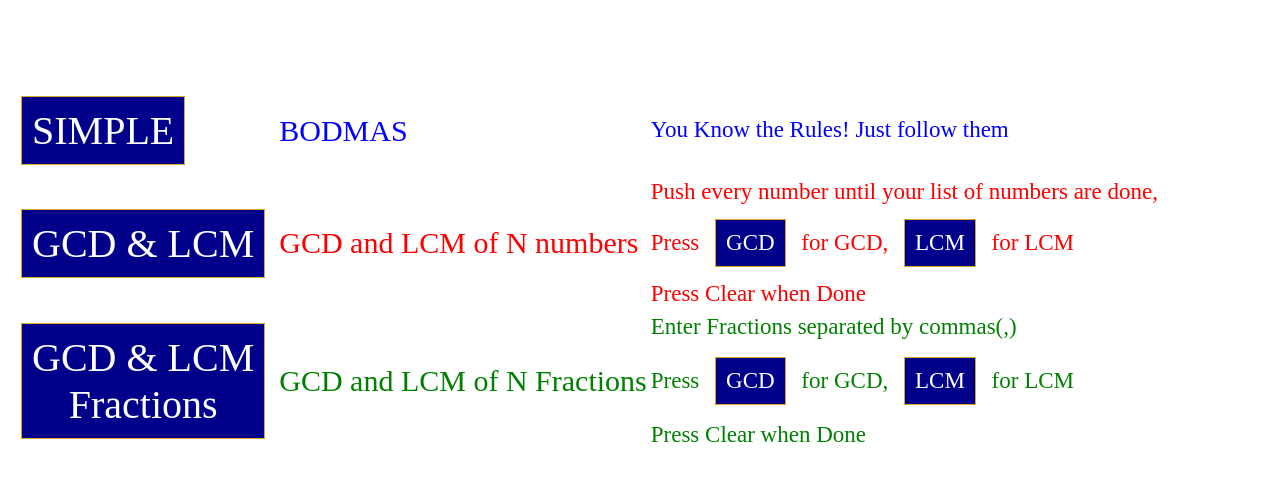
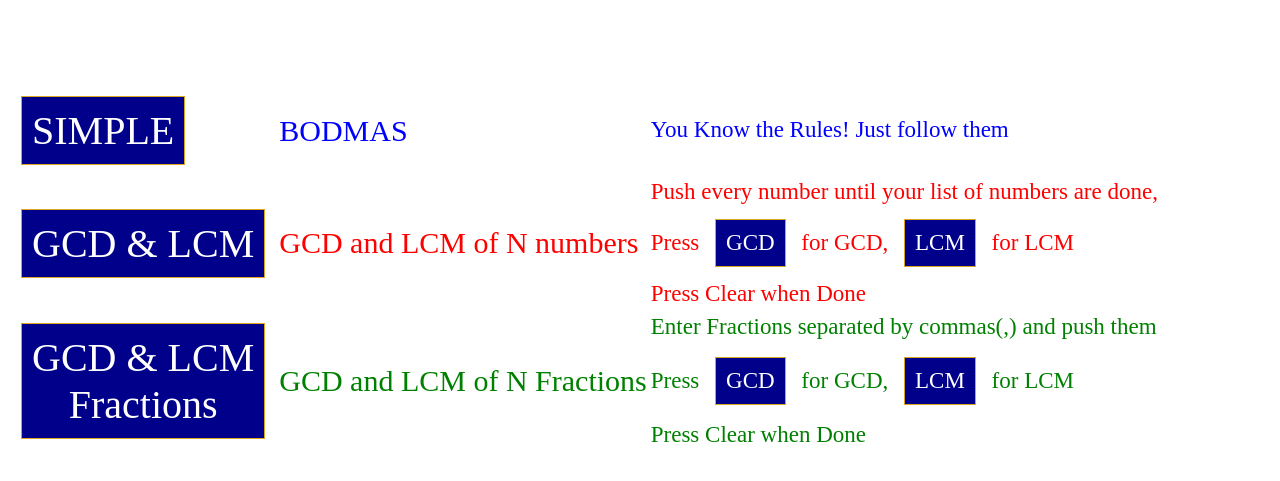
Before and after one commit to Kesava1995/calc, a plain HTML site: page index.html in a window 1280 px wide. Shown: the part 87-568 px from the top of the page. Drawn offline with Linux system fonts and the light colour scheme.

Commit message:
Update index.html

```diff
--- a/index.html
+++ b/index.html
@@ -71,7 +71,7 @@ font-family:Monotype Corsiva;}
 <a href="gcdlcmfrac.html"><button id="rf1">GCD & LCM<br>Fractions</button></a>
 </td>
 <td id="gf" rowspan="3">GCD and LCM of N Fractions</td>
-<td id="rf2">Enter Fractions separated by commas(,)</td></tr>
+<td id="rf2">Enter Fractions separated by commas(,) and push them</td></tr>
 <tr>
 <td id="rf3">Press <button>GCD</button> for GCD, <button>LCM</button> for LCM</td></tr>
 <tr>
```
